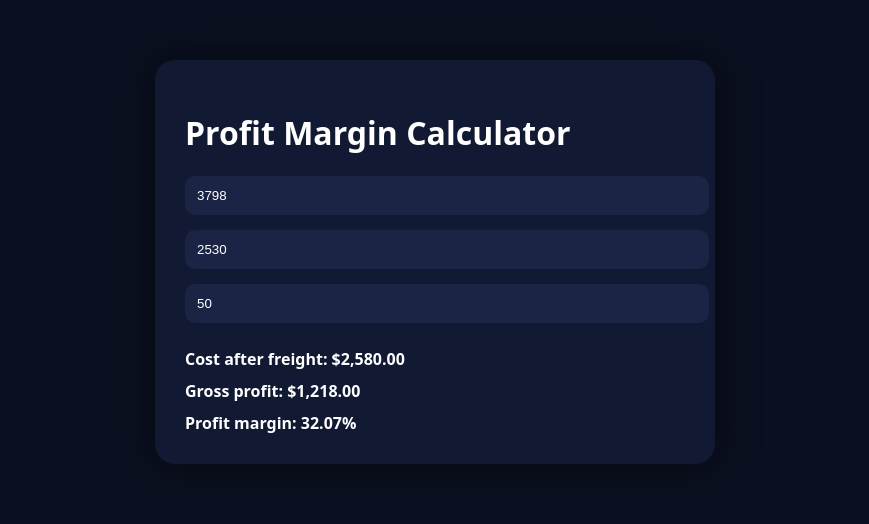
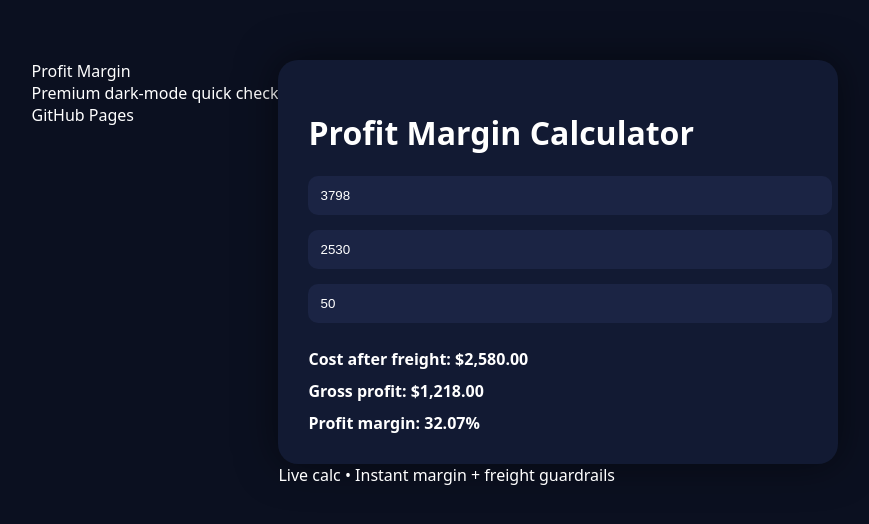
Before and after one commit to samhercom/-profit-margin-calculator-, a React (Vite) app: page / in a window 1280 px wide. Shown: the top 524 px of the page, without its empty margins (205-1074 px from the left). Built offline with nearby package versions, Linux system fonts and the light colour scheme.

Commit message:
Update App.jsx

```diff
--- a/src/App.jsx
+++ b/src/App.jsx
@@ -4,7 +4,25 @@ import ProfitMarginCalculator from "./components/ProfitMarginCalculator.jsx";
 export default function App() {
   return (
     <div className="appShell">
-      <ProfitMarginCalculator />
+      <header className="topBar">
+        <div className="brand">
+          <div className="brandDot" aria-hidden />
+          <div className="brandText">
+            <div className="brandTitle">Profit Margin</div>
+            <div className="brandSub">Premium dark-mode quick check</div>
+          </div>
+        </div>
+        <span className="pillLink">GitHub Pages</span>
+      </header>
+
+      <main className="content">
+        <ProfitMarginCalculator />
+        <footer className="footer">
+          <span className="muted">
+            Live calc • Instant margin + freight guardrails
+          </span>
+        </footer>
+      </main>
     </div>
   );
 }
```
